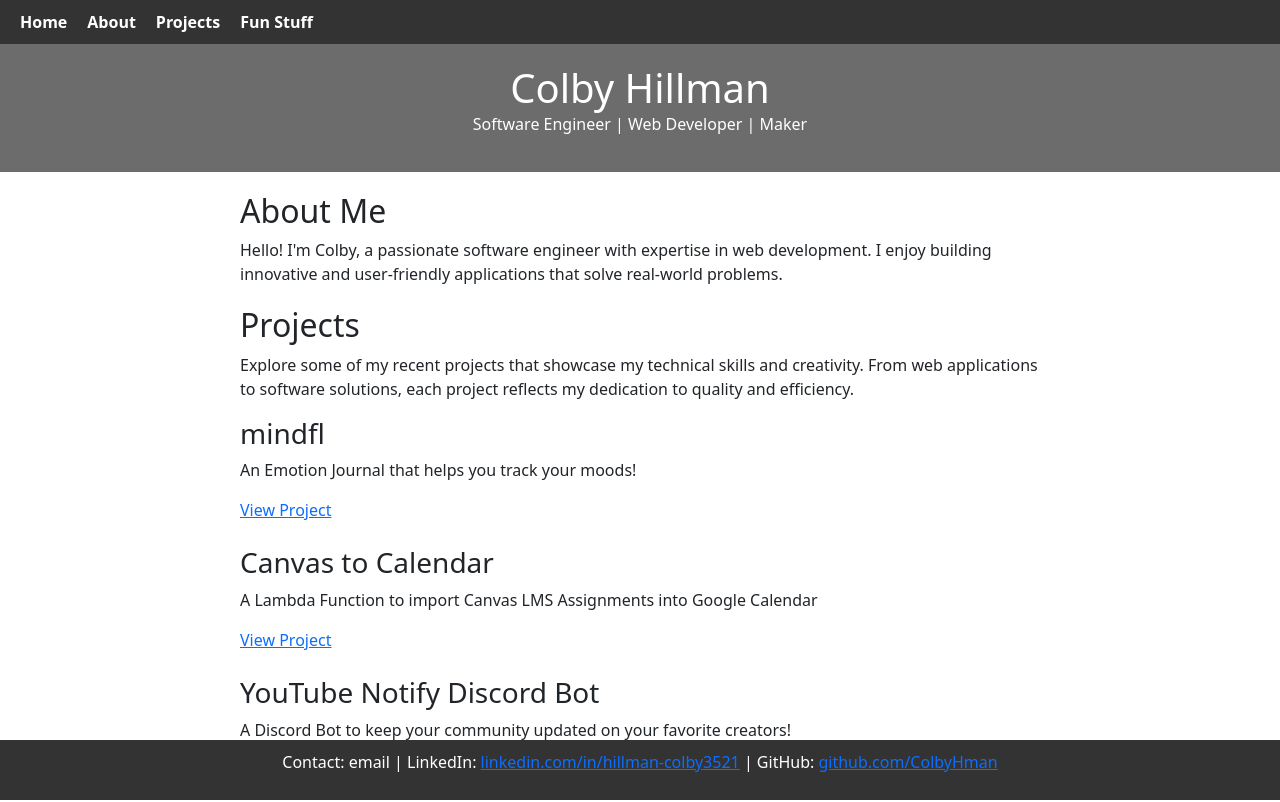
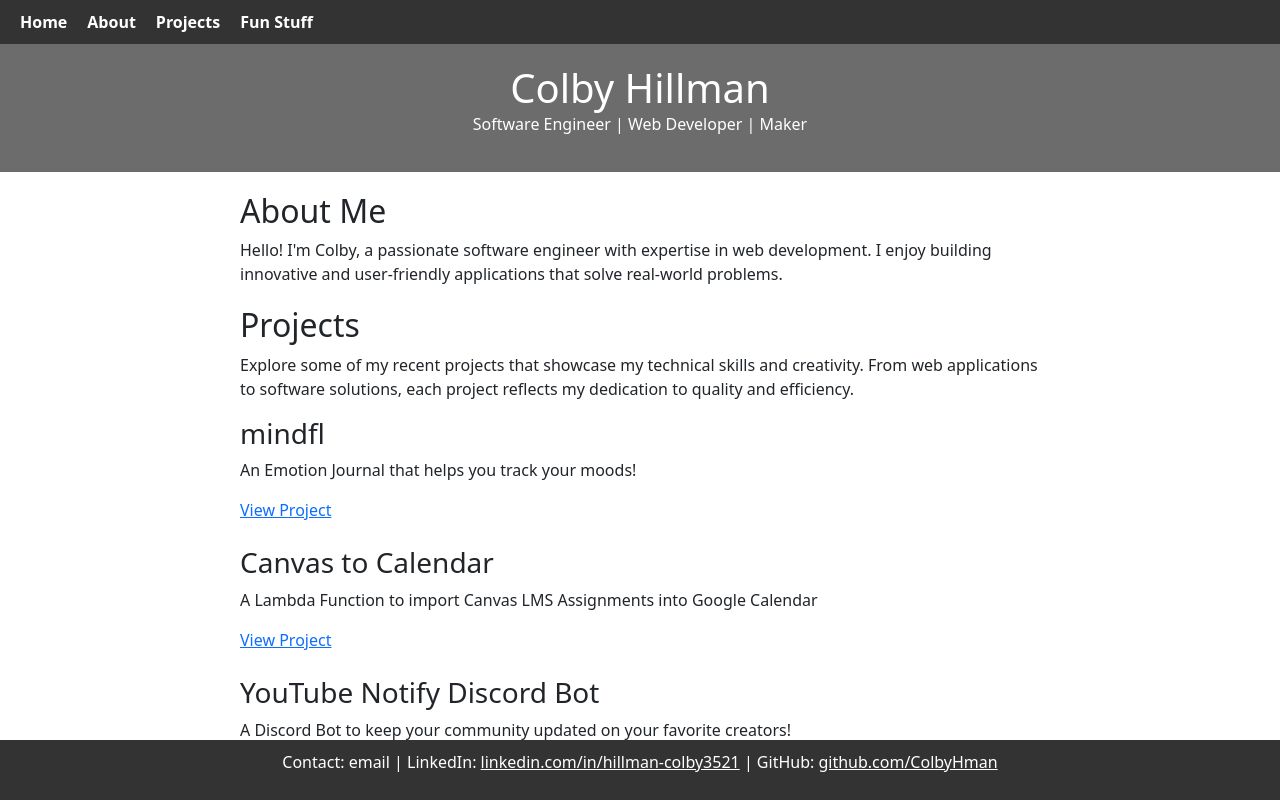
Before and after one commit to ColbyHman/personal_website, an Angular app: page / in a window 1280 px wide. Built offline with nearby package versions, Linux system fonts and the light colour scheme.

Commit message:
Changed color of URLs in footer

```diff
--- a/src/app/components/home/home.component.scss
+++ b/src/app/components/home/home.component.scss
@@ -29,4 +29,8 @@ body {
     position: fixed;
     bottom: 0;
     width: 100%;
+
+    a {
+      color: #fff;
+    }
   }
```
